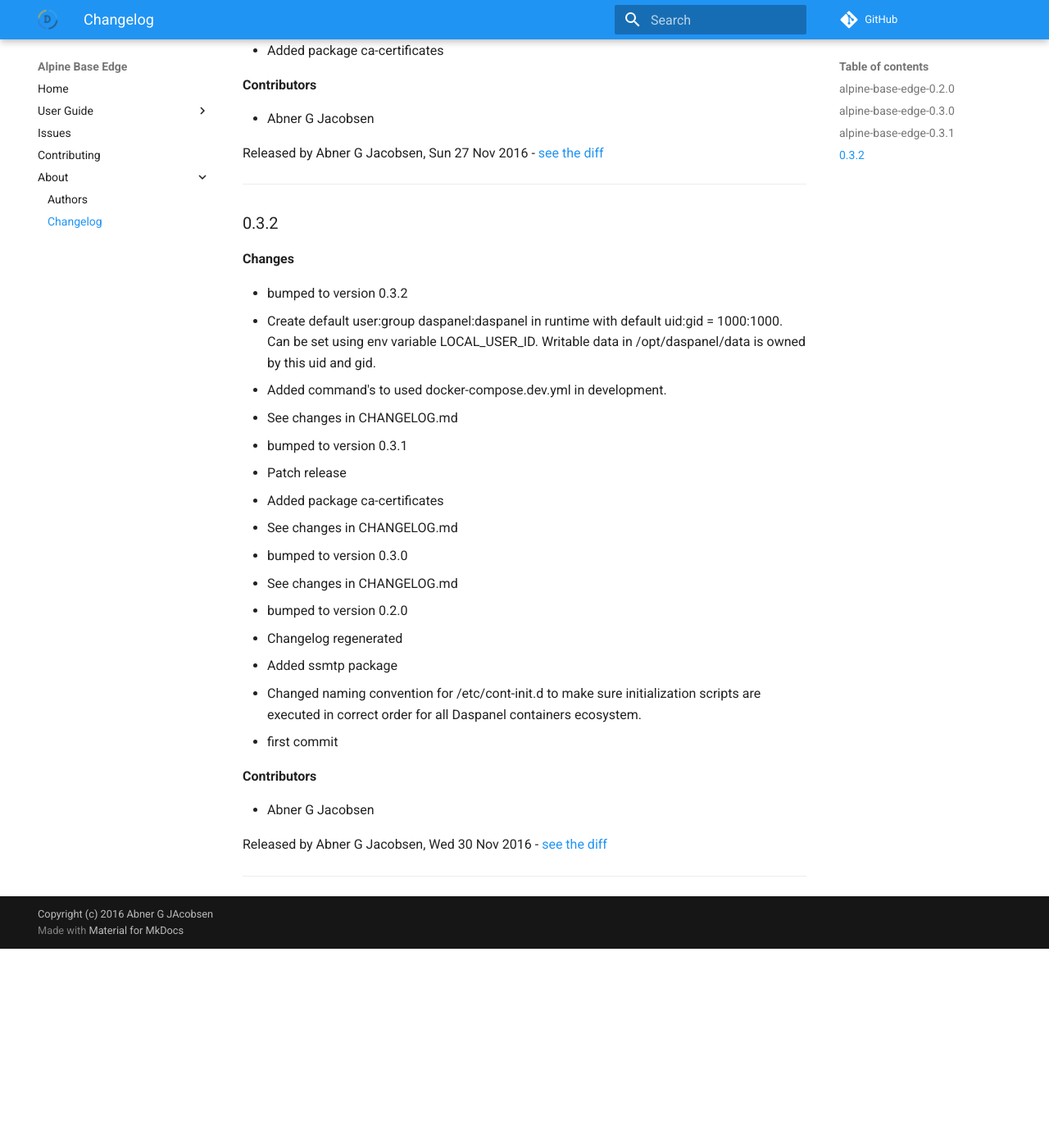
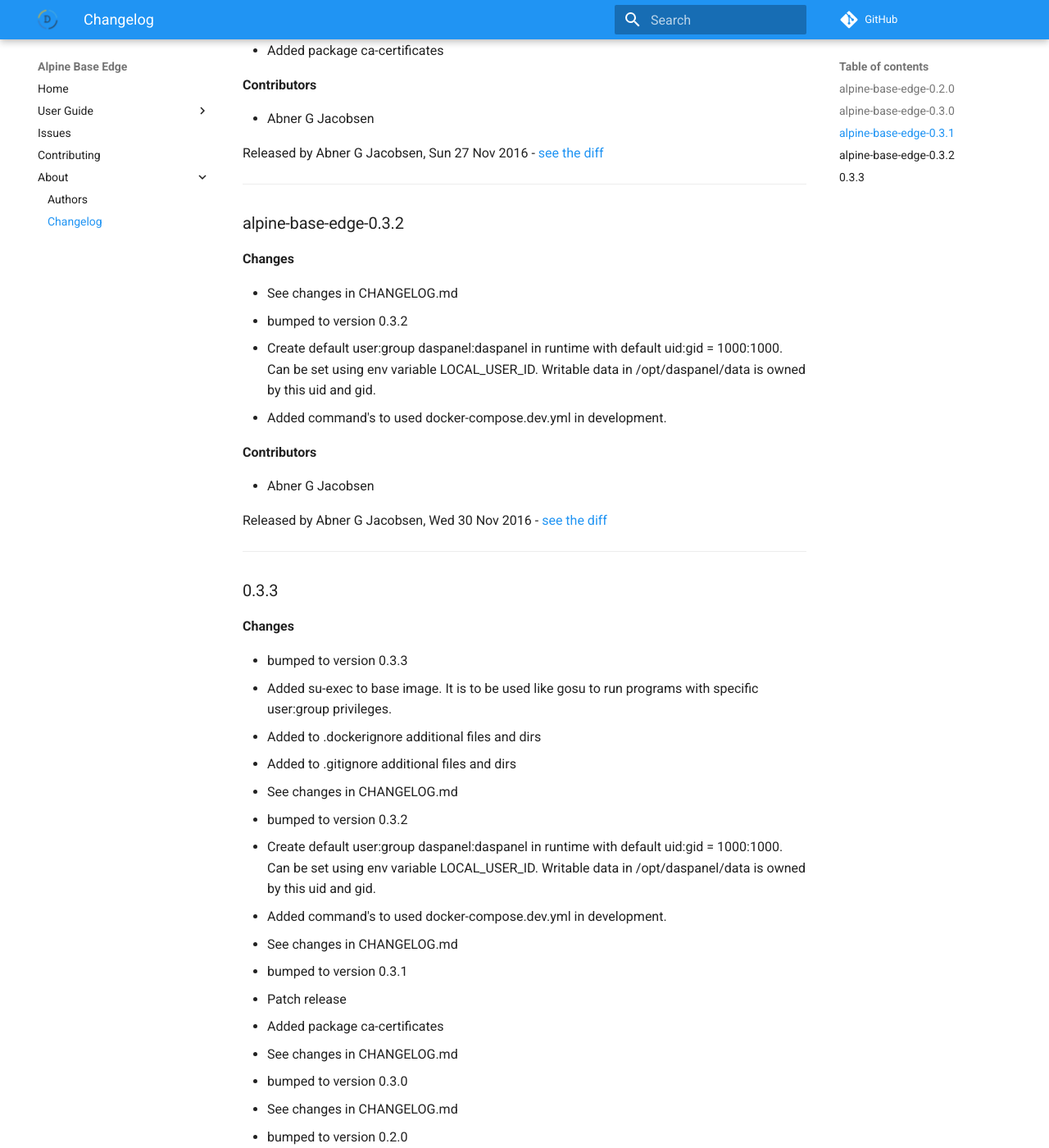
Before and after one commit to daspanel/alpine-base-edge, an MkDocs documentation site: the page built from docs/changelog.md, in a window 1280 px wide and 1400 px high, scrolled down 1138 px. Shown: the whole window at 82% size. Built offline with MkDocs 1.6.1 and Material for MkDocs 9.7.7, drawn with Linux system fonts in a browser that asks for light colours; comment, search, counter and statistics services are not loaded; old or Windows-style settings are respelled for this version of MkDocs; before the commit the page ends 2295 px from its top, so only the background shows below that; some of the changed text lies outside the part shown.

Commit message:
See changes in CHANGELOG.md

```diff
--- a/docs/changelog.md
+++ b/docs/changelog.md
@@ -48,9 +48,30 @@ Released by Abner G Jacobsen, Sun 27 Nov 2016 -
 [see the diff](https://github.com/admindaspanel/alpine-base-edge/compare/...#diff)
 ______________
 
-### 0.3.2
+### alpine-base-edge-0.3.2
 __Changes__
 
+- See changes in CHANGELOG.md
+- bumped to version 0.3.2
+- Create default user:group daspanel:daspanel in runtime with default uid:gid = 1000:1000. Can be set using env variable LOCAL_USER_ID. Writable data in /opt/daspanel/data is owned by this uid and gid.
+- Added command's to used docker-compose.dev.yml in development.
+
+__Contributors__
+
+- Abner G Jacobsen
+
+Released by Abner G Jacobsen, Wed 30 Nov 2016 -
+[see the diff](https://github.com/admindaspanel/alpine-base-edge/compare/...#diff)
+______________
+
+### 0.3.3
+__Changes__
+
+- bumped to version 0.3.3
+- Added su-exec to base image. It is to be used like gosu to run programs with specific user:group privileges.
+- Added to .dockerignore additional files and dirs
+- Added to .gitignore additional files and dirs
+- See changes in CHANGELOG.md
 - bumped to version 0.3.2
 - Create default user:group daspanel:daspanel in runtime with default uid:gid = 1000:1000. Can be set using env variable LOCAL_USER_ID. Writable data in /opt/daspanel/data is owned by this uid and gid.
 - Added command's to used docker-compose.dev.yml in development.
```
Also changed, not shown: other parts of docs/changelog.md (+2 -2 lines), CHANGELOG.md (+24 -3 lines).
